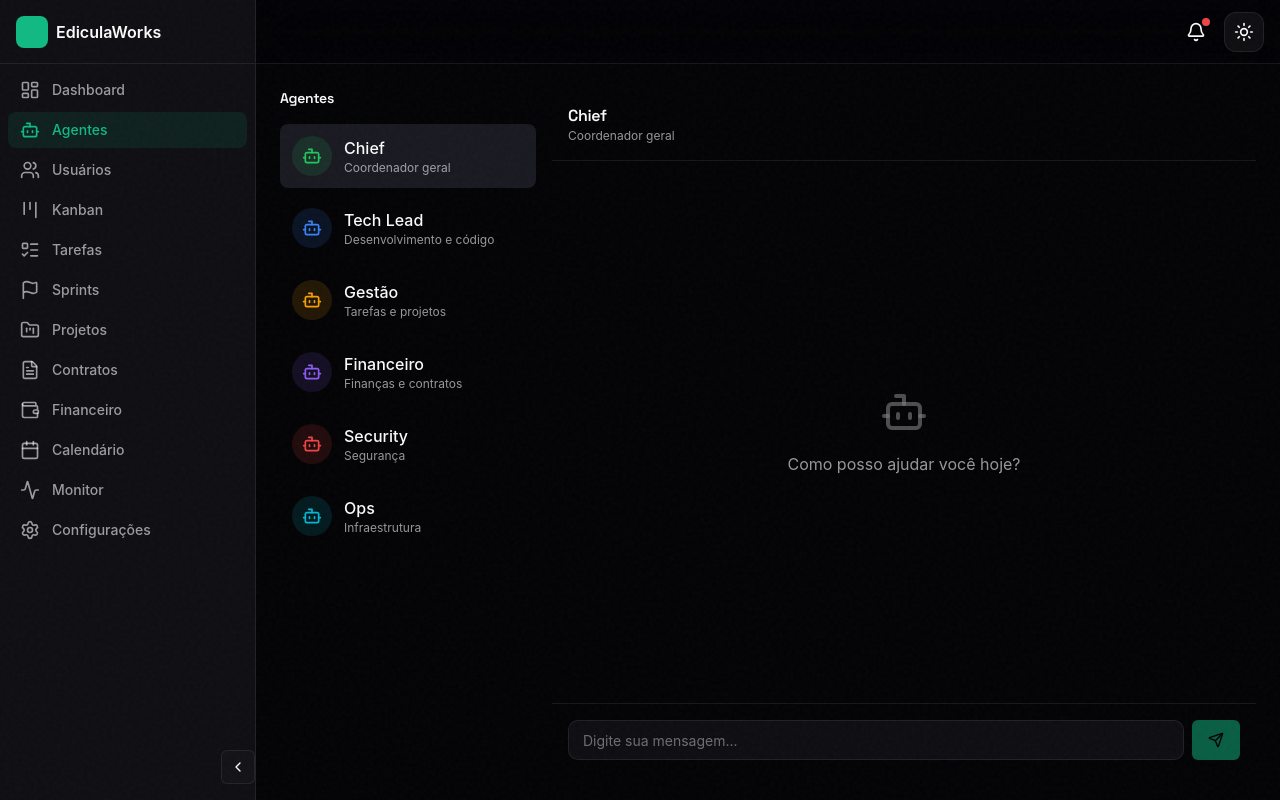
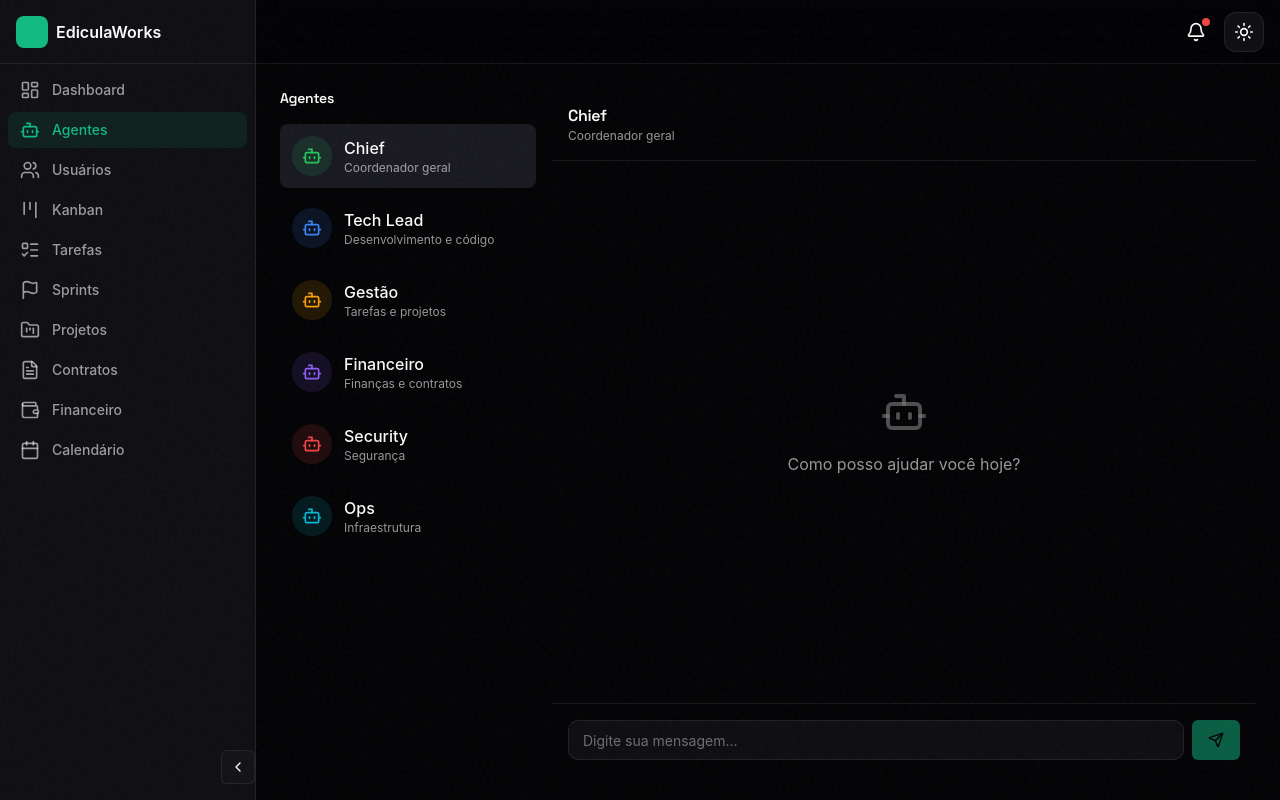
Before and after one commit to ediculaworks/edicula-works, a Next.js app in the folder frontend/: page /agentes in a window 1280 px wide. Built offline with nearby package versions, Linux system fonts and the light colour scheme; a web font is replaced by a local one.

Commit message:
fix: remove monitor and settings from sidebar, fix novo evento button links to tarefas

```diff
--- a/frontend/src/app/calendario/page.tsx
+++ b/frontend/src/app/calendario/page.tsx
@@ -4,6 +4,7 @@ import { useState, useEffect } from "react"
 import { DashboardLayout } from "@/components/layout/dashboard-layout"
 import { Button } from "@/components/ui/button"
 import { cn } from "@/lib/utils"
+import Link from "next/link"
 import {
   Calendar as CalendarIcon,
   Plus,
@@ -127,10 +128,12 @@ export default function CalendarioPage() {
               Visualize eventos e prazos das tarefas
             </p>
           </div>
-          <Button className="glow-button">
-            <Plus className="mr-2 h-4 w-4" />
-            Novo Evento
-          </Button>
+          <Link href="/tarefas">
+            <Button className="glow-button">
+              <Plus className="mr-2 h-4 w-4" />
+              Novo Evento
+            </Button>
+          </Link>
         </div>
 
         <div className="grid grid-cols-1 lg:grid-cols-3 gap-6">
--- a/frontend/src/components/layout/sidebar.tsx
+++ b/frontend/src/components/layout/sidebar.tsx
@@ -12,8 +12,6 @@ import {
   Wallet,
   FolderKanban,
   Calendar,
-  Activity,
-  Settings,
   Bot,
   Users,
   X,
@@ -33,8 +31,6 @@ const navItems = [
   { href: "/contratos", label: "Contratos", icon: FileText },
   { href: "/financeiro", label: "Financeiro", icon: Wallet },
   { href: "/calendario", label: "Calendário", icon: Calendar },
-  { href: "/monitor", label: "Monitor", icon: Activity },
-  { href: "/settings", label: "Configurações", icon: Settings },
 ]
 
 export function Sidebar() {
```
